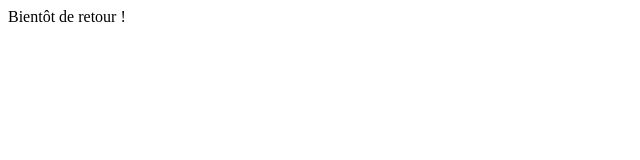
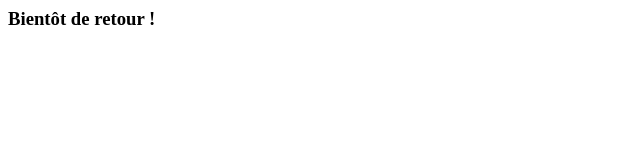
Before and after one commit to Le-Barbu/flxc.fr, a plain HTML site: page index.html in a window 1280 px wide. Shown: the whole page, without its empty margins (0-640 px from the left). Drawn offline with Linux system fonts and the light colour scheme.

Commit message:
familiarisation aux commits

```diff
--- a/index.html
+++ b/index.html
@@ -9,6 +9,6 @@
     <meta content="Aurélien, Félix CHÉRIAU" name="author">
   </head>
   <body>
-    Bientôt de retour !
+    <h3>Bientôt de retour !</h3>
   </body>
 </html>
```
